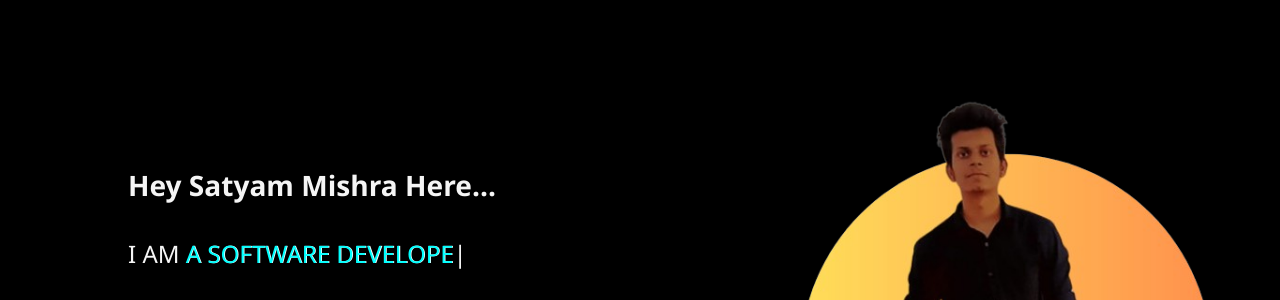
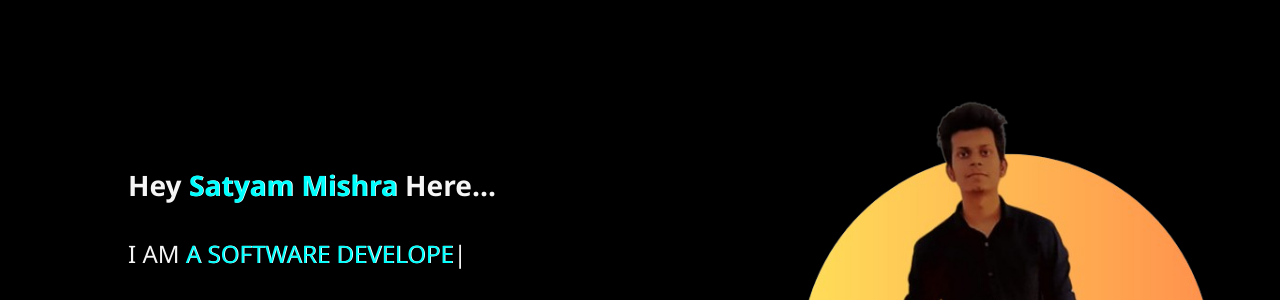
Before and after one commit to Satyam-Mishra-29/portfolio, a plain HTML site: page index.html in a window 1280 px wide. Shown: the part 84-384 px from the top of the page. Drawn offline with nearby package versions, Linux system fonts and the light colour scheme.

Commit message:
Update index.html

```diff
--- a/index.html
+++ b/index.html
@@ -35,7 +35,7 @@
    <div id="first"></div>
    <br><br>
     <section class="first">
-        <div class="leftsection"><h3>Hey <span style:color="aqua">Satyam Mishra</span> Here...</h3><br>
+        <div class="leftsection"><h3>Hey <span class="aqua">Satyam Mishra</span> Here...</h3><br>
 
             <p> I  AM <span id="element" class="aqua"></span>
                 </p>
```
